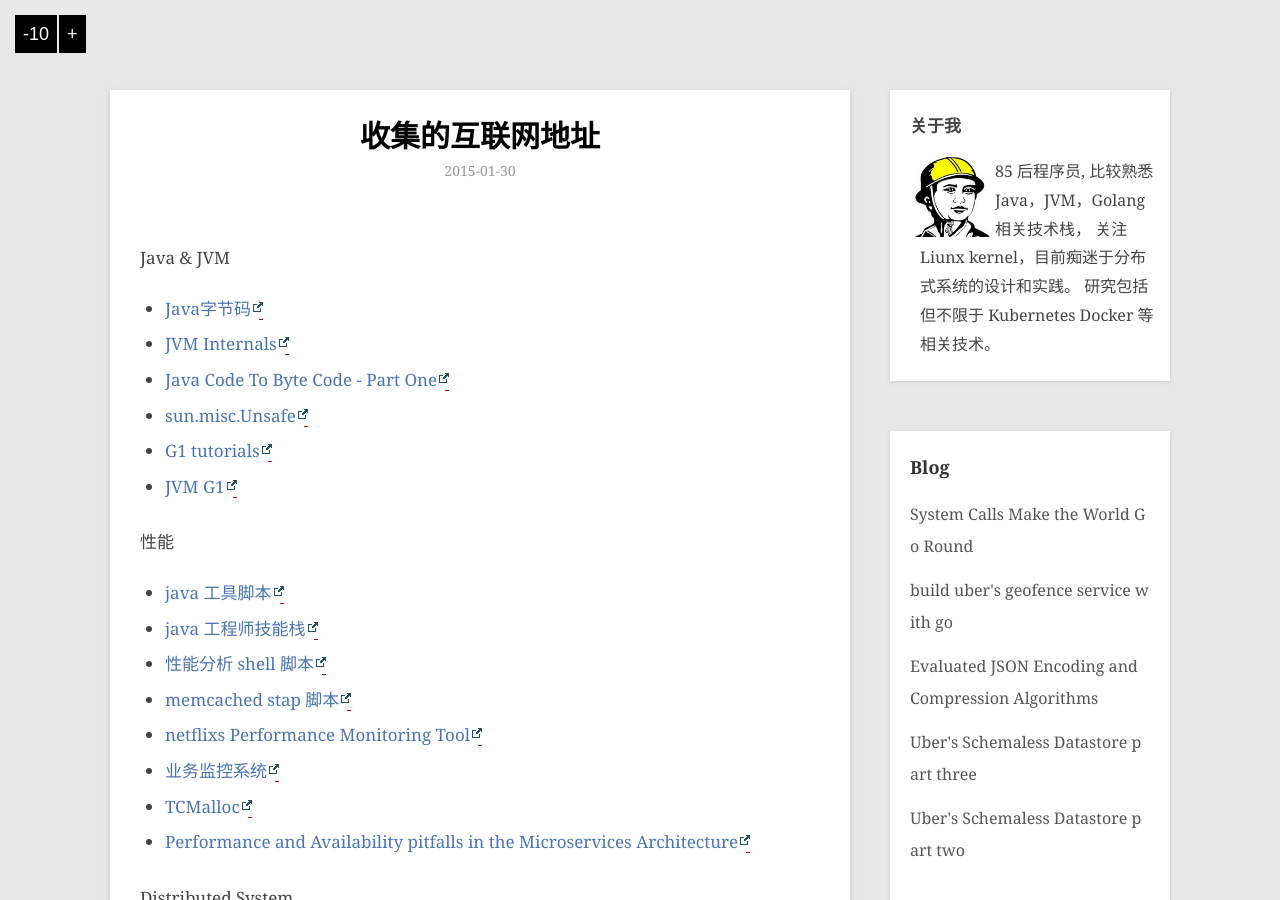
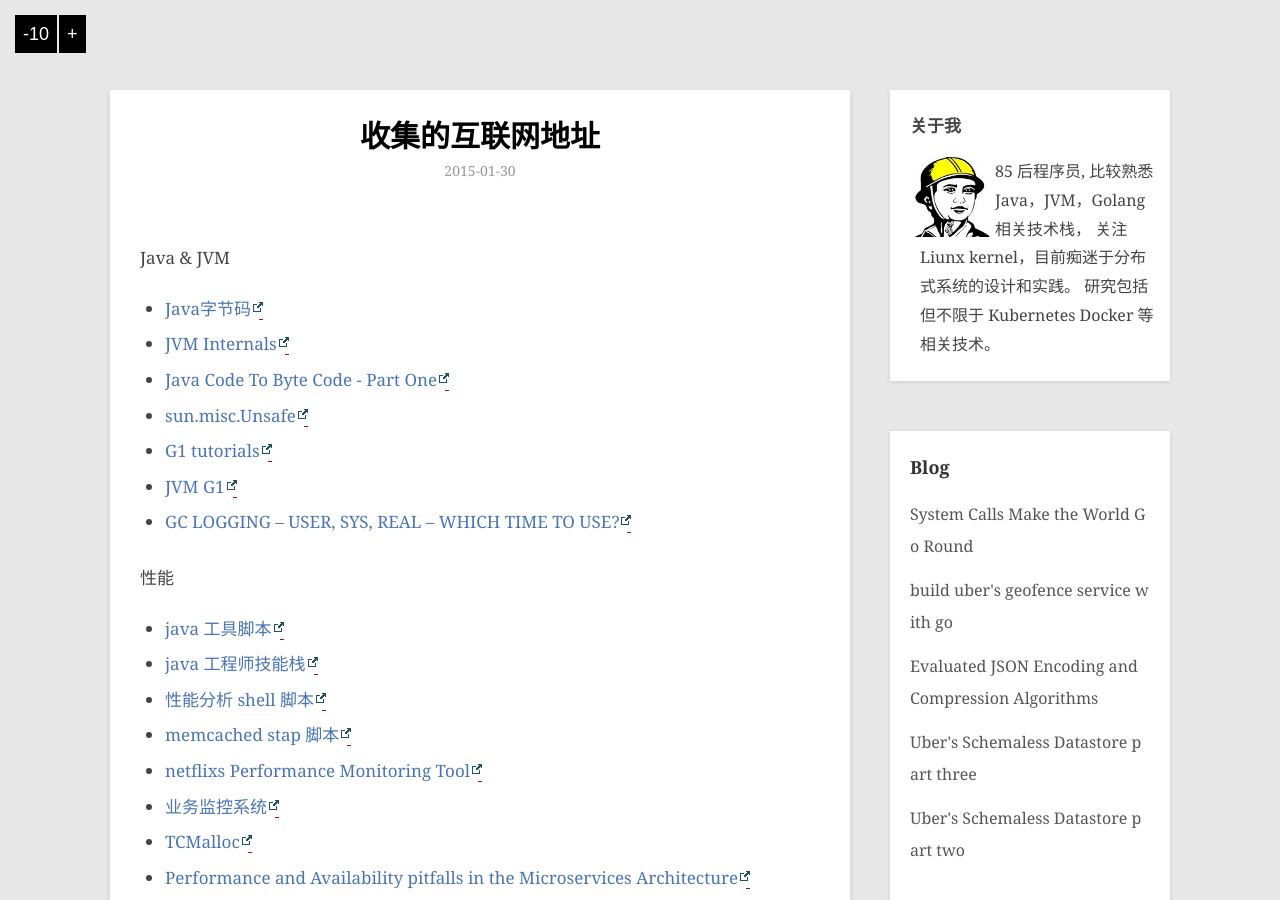
Before and after one commit to hushi55/hushi55.github.io, a Jekyll site: the page built from _posts/blog/2015-01-30-blogs.md, in a window 1280 px wide and 900 px high. Built offline with Jekyll 4.4.1, drawn with Linux system fonts in a browser that asks for light colours; Markdown is read by kramdown in place of the engine named in the settings; comment, search, counter and statistics services are not loaded.

Commit message:
add blog

```diff
--- a/_posts/blog/2015-01-30-blogs.md
+++ b/_posts/blog/2015-01-30-blogs.md
@@ -13,6 +13,7 @@ Java & JVM
 - [sun.misc.Unsafe](http://mishadoff.com/blog/java-magic-part-4-sun-dot-misc-dot-unsafe/)
 - [G1 tutorials](http://www.oracle.com/technetwork/tutorials/tutorials-1876574.html)
 - [JVM G1](http://java-is-the-new-c.blogspot.com/2013/07/tuning-and-benchmarking-java-7s-garbage.html)
+- [GC LOGGING – USER, SYS, REAL – WHICH TIME TO USE?](https://blog.gceasy.io/2016/04/06/gc-logging-user-sys-real-which-time-to-use/)
 
  性能
 
```
